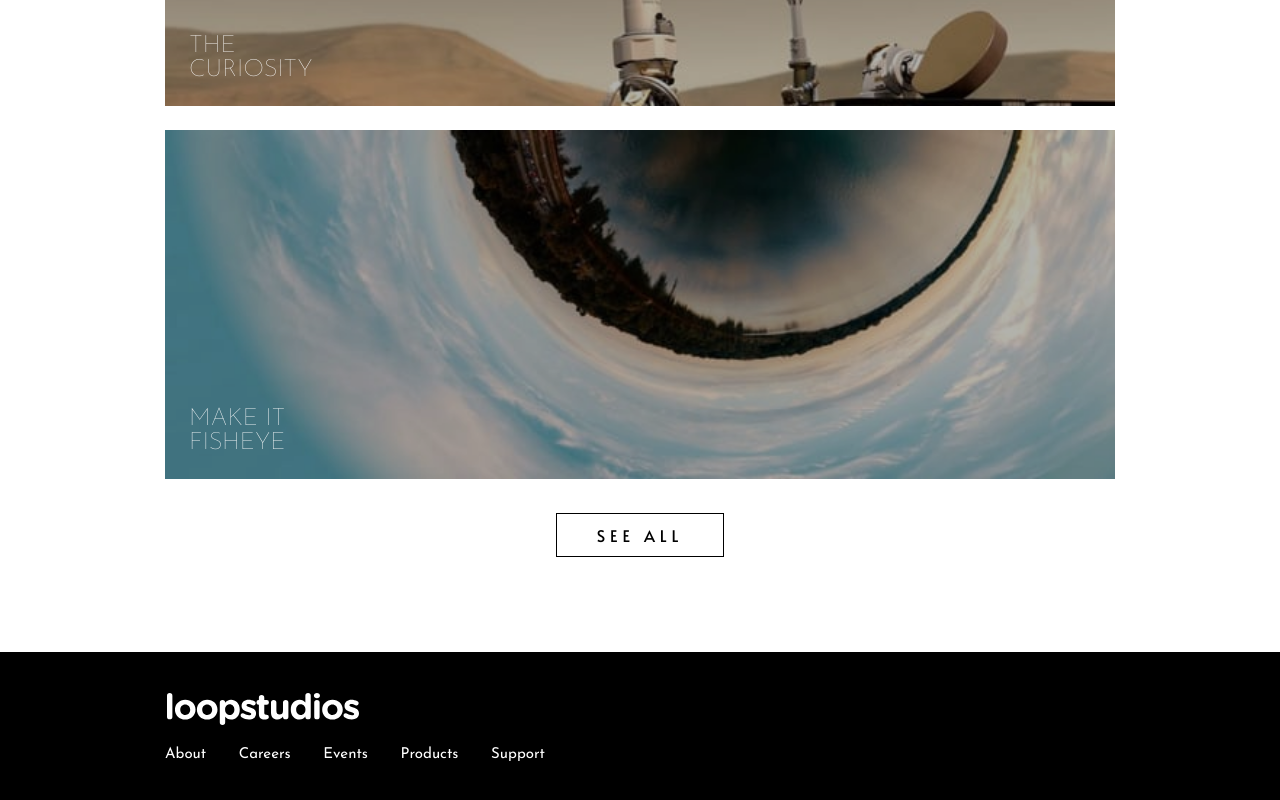
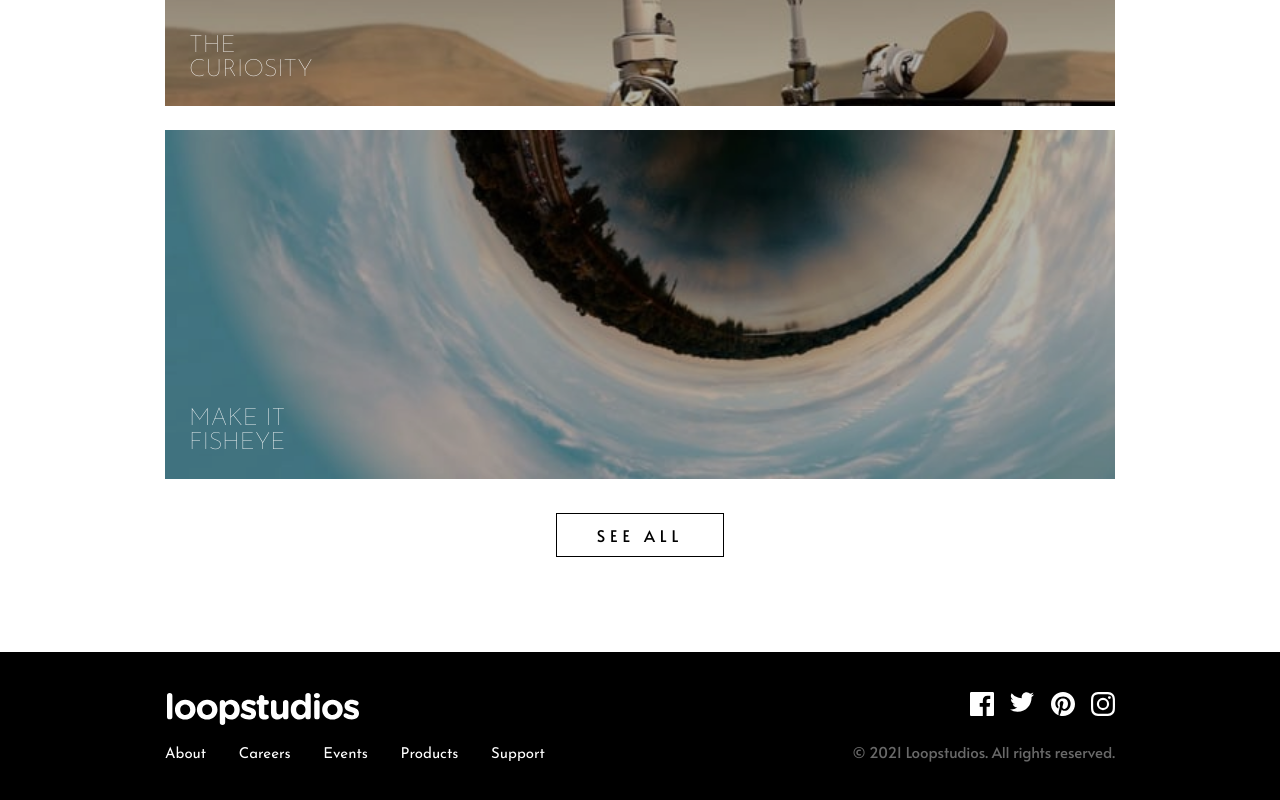
Before and after one commit to michaelrlai88/loopstudios-landing-page-main, a React (Create React App) app in the folder client/: page / in a window 1280 px wide. Shown: the part 4350-5150 px from the top of the page. Built offline with nearby package versions, Linux system fonts and the light colour scheme.

Commit message:
updated footer

```diff
--- a/client/src/components/Footer.js
+++ b/client/src/components/Footer.js
@@ -1,8 +1,14 @@
-import React from "react";
-import styled from "styled-components";
-import navLogo from "../images/logo.svg";
+import React, { useContext } from 'react';
+import styled from 'styled-components';
+import navLogo from '../images/logo.svg';
+import theme from '../theme';
+
+import { MenuContext } from '../context/MenuContext';
+
+const { white, black, darkGray, veryDarkGray } = theme;
 
 const Container = styled.div`
+  display: ${({ menuOpen }) => (menuOpen ? 'none' : 'block')};
   background-color: black;
   @media screen and (max-width: 767px) {
     height: 470px;
@@ -23,15 +29,18 @@
   @media screen and (min-width: 768px) {
     max-width: 1110px;
     margin: 0 auto;
+    display: flex;
+    justify-content: space-between;
   }
 `;
 
 const LogoNavContainer = styled.div`
-  margin-bottom: 45px;
+  @media screen and (max-width: 767px) {
+    margin-bottom: 50px;
+  }
   @media screen and (min-width: 768px) {
     height: 70px;
     width: 380px;
-    /* background-color: coral; */
     display: flex;
     flex-direction: column;
     justify-content: space-between;
@@ -57,7 +66,7 @@
 `;
 
 const Nav = styled.ul`
-  font-family: "Josefin Sans", sans-serif;
+  font-family: 'Josefin Sans', sans-serif;
 
   li {
     list-style-type: none;
@@ -70,7 +79,7 @@
   @media screen and (max-width: 767px) {
     text-align: center;
     li {
-      margin-bottom: 30px;
+      margin-bottom: 25px;
     }
   }
 
@@ -80,15 +89,38 @@
   } ;
 `;
 
-const SocialCopyrightsContainer = styled.div``;
+const SocialCopyrightsContainer = styled.div`
+  @media screen and (min-width: 768px) {
+    height: 70px;
+    width: 380px;
+    display: flex;
+    flex-direction: column;
+    justify-content: space-between;
+    align-items: flex-end;
+  }
+`;
 
-const Social = styled.div``;
+const Social = styled.div`
+  display: flex;
+  justify-content: space-between;
+  width: 145px;
+  @media screen and (max-width: 767px) {
+    margin: 0 auto;
+    margin-bottom: 22px;
+  }
+`;
 
-const Copyrights = styled.div``;
+const Copyrights = styled.div`
+  color: ${veryDarkGray};
+  @media screen and (max-width: 767px) {
+    text-align: center;
+  }
+`;
 
 const Footer = () => {
+  const { menuOpen } = useContext(MenuContext);
   return (
-    <Container>
+    <Container menuOpen={menuOpen}>
       <Contents>
         <LogoNavContainer>
           <Logo></Logo>
@@ -111,8 +143,45 @@
           </Nav>
         </LogoNavContainer>
         <SocialCopyrightsContainer>
-          <Social></Social>
-          <Copyrights></Copyrights>
+          <Social>
+            <a href=''>
+              <svg width='24' height='24' xmlns='http://www.w3.org/2000/svg'>
+                <path
+                  d='M22.675 0H1.325C.593 0 0 .593 0 1.325v21.351C0 23.407.593 24 1.325 24H12.82v-9.294H9.692v-3.622h3.128V8.413c0-3.1 1.893-4.788 4.659-4.788 1.325 0 2.463.099 2.795.143v3.24l-1.918.001c-1.504 0-1.795.715-1.795 1.763v2.313h3.587l-.467 3.622h-3.12V24h6.116c.73 0 1.323-.593 1.323-1.325V1.325C24 .593 23.407 0 22.675 0z'
+                  fill='#FFF'
+                  fill-rule='nonzero'
+                />
+              </svg>
+            </a>
+            <a href=''>
+              <svg width='24' height='20' xmlns='http://www.w3.org/2000/svg'>
+                <path
+                  d='M24 2.557a9.83 9.83 0 01-2.828.775A4.932 4.932 0 0023.337.608a9.864 9.864 0 01-3.127 1.195A4.916 4.916 0 0016.616.248c-3.179 0-5.515 2.966-4.797 6.045A13.978 13.978 0 011.671 1.149a4.93 4.93 0 001.523 6.574 4.903 4.903 0 01-2.229-.616c-.054 2.281 1.581 4.415 3.949 4.89a4.935 4.935 0 01-2.224.084 4.928 4.928 0 004.6 3.419A9.9 9.9 0 010 17.54a13.94 13.94 0 007.548 2.212c9.142 0 14.307-7.721 13.995-14.646A10.025 10.025 0 0024 2.557z'
+                  fill='#FFF'
+                  fill-rule='nonzero'
+                />
+              </svg>
+            </a>
+            <a href=''>
+              <svg width='24' height='24' xmlns='http://www.w3.org/2000/svg'>
+                <path
+                  d='M12 0C5.373 0 0 5.372 0 12c0 5.084 3.163 9.426 7.627 11.174-.105-.949-.2-2.405.042-3.441.218-.937 1.407-5.965 1.407-5.965s-.359-.719-.359-1.782c0-1.668.967-2.914 2.171-2.914 1.023 0 1.518.769 1.518 1.69 0 1.029-.655 2.568-.994 3.995-.283 1.194.599 2.169 1.777 2.169 2.133 0 3.772-2.249 3.772-5.495 0-2.873-2.064-4.882-5.012-4.882-3.414 0-5.418 2.561-5.418 5.207 0 1.031.397 2.138.893 2.738a.36.36 0 01.083.345l-.333 1.36c-.053.22-.174.267-.402.161-1.499-.698-2.436-2.889-2.436-4.649 0-3.785 2.75-7.262 7.929-7.262 4.163 0 7.398 2.967 7.398 6.931 0 4.136-2.607 7.464-6.227 7.464-1.216 0-2.359-.631-2.75-1.378l-.748 2.853c-.271 1.043-1.002 2.35-1.492 3.146C9.57 23.812 10.763 24 12 24c6.627 0 12-5.373 12-12 0-6.628-5.373-12-12-12z'
+                  fill='#FFF'
+                  fill-rule='nonzero'
+                />
+              </svg>
+            </a>
+            <a href=''>
+              <svg width='24' height='24' xmlns='http://www.w3.org/2000/svg'>
+                <path
+                  d='M12 2.163c3.204 0 3.584.012 4.85.07 3.252.148 4.771 1.691 4.919 4.919.058 1.265.069 1.645.069 4.849 0 3.205-.012 3.584-.069 4.849-.149 3.225-1.664 4.771-4.919 4.919-1.266.058-1.644.07-4.85.07-3.204 0-3.584-.012-4.849-.07-3.26-.149-4.771-1.699-4.919-4.92-.058-1.265-.07-1.644-.07-4.849 0-3.204.013-3.583.07-4.849.149-3.227 1.664-4.771 4.919-4.919 1.266-.057 1.645-.069 4.849-.069zM12 0C8.741 0 8.333.014 7.053.072 2.695.272.273 2.69.073 7.052.014 8.333 0 8.741 0 12c0 3.259.014 3.668.072 4.948.2 4.358 2.618 6.78 6.98 6.98C8.333 23.986 8.741 24 12 24c3.259 0 3.668-.014 4.948-.072 4.354-.2 6.782-2.618 6.979-6.98.059-1.28.073-1.689.073-4.948 0-3.259-.014-3.667-.072-4.947-.196-4.354-2.617-6.78-6.979-6.98C15.668.014 15.259 0 12 0zm0 5.838a6.162 6.162 0 100 12.324 6.162 6.162 0 000-12.324zM12 16a4 4 0 110-8 4 4 0 010 8zm6.406-11.845a1.44 1.44 0 100 2.881 1.44 1.44 0 000-2.881z'
+                  fill='#FFF'
+                  fill-rule='nonzero'
+                />
+              </svg>
+            </a>
+          </Social>
+          <Copyrights>© 2021 Loopstudios. All rights reserved.</Copyrights>
         </SocialCopyrightsContainer>
       </Contents>
     </Container>
--- a/client/src/components/Header.js
+++ b/client/src/components/Header.js
@@ -1,19 +1,19 @@
-import React, { useContext } from "react";
-import styled from "styled-components";
-import heroImageDesktop from "../images/desktop/image-hero.jpg";
-import heroImageMobile from "../images/mobile/image-hero.jpg";
-import navLogo from "../images/logo.svg";
+import React, { useContext } from 'react';
+import styled from 'styled-components';
+import heroImageDesktop from '../images/desktop/image-hero.jpg';
+import heroImageMobile from '../images/mobile/image-hero.jpg';
+import navLogo from '../images/logo.svg';
 
-import theme from "../theme";
+import theme from '../theme';
 
-import { MenuContext } from "../context/MenuContext";
+import { MenuContext } from '../context/MenuContext';
 
 const { white, black, darkGray, veryDarkGray } = theme;
 
 const HeaderContainer = styled.div`
   width: 100vw;
   height: 100%;
-  height: ${(props) => (props.menuOpen ? "0" : "650px")};
+  height: ${(props) => (props.menuOpen ? '0' : '650px')};
 `;
 
 const Hero = styled.div`
@@ -62,24 +62,27 @@
     display: flex;
     justify-content: space-between;
     align-items: center;
-    z-index: 1;
-    /*     position: ${({ menuOpen }) => (menuOpen ? "fixed" : "none")};
-    width: ${({ menuOpen }) => (menuOpen ? "100vw" : "initial")};
-    left: ${({ menuOpen }) => (menuOpen ? "0" : "initial")}; */
+    z-index: 3;
+    /*     position: ${({ menuOpen }) =>
+      menuOpen
+        ? 'fixed'
+        : 'none'}; // experimenting different ways of writing this here and below
+    width: ${({ menuOpen }) => (menuOpen ? '100vw' : 'initial')};
+    left: ${({ menuOpen }) => (menuOpen ? '0' : 'initial')}; */
 
     /*     ${({ menuOpen }) => {
       switch (menuOpen) {
         case true:
-          return "position: fixed; width: 100vw; left: 0;";
+          return 'position: fixed; width: 100vw; left: 0;';
         default:
-          return "position: none; width: initial; left: initial;";
+          return 'position: none; width: initial; left: initial;';
       }
     }} */
 
     ${({ menuOpen }) =>
       menuOpen
-        ? "position: fixed; width: 100vw; left: 0;"
-        : "position: none; width: initial; left: initial;"}
+        ? 'position: fixed; width: 100vw; left: 0;'
+        : 'position: none; width: initial; left: initial;'}
   }
 `;
 
@@ -91,7 +94,7 @@
     height: 25px;
     width: 160px;
     background-size: 145px auto;
-    margin-left: ${(props) => (props.menuOpen ? "24px" : "initial")};
+    margin-left: ${(props) => (props.menuOpen ? '24px' : 'initial')};
   }
   @media screen and (min-width: 768px) {
     height: 35px;
@@ -103,7 +106,7 @@
 const Burger = styled.button`
   background: transparent;
   border: none;
-  margin-right: ${(props) => (props.menuOpen ? "24px" : "initial")};
+  margin-right: ${(props) => (props.menuOpen ? '24px' : 'initial')};
 
   :hover {
     cursor: pointer;
@@ -122,19 +125,19 @@
     color: white;
   }
   @media screen and (max-width: 767px) {
-    display: ${(props) => (props.menuOpen ? "flex" : "none")};
+    display: ${(props) => (props.menuOpen ? 'flex' : 'none')};
     height: 100vh;
     width: 100vw;
     background-color: black;
     position: fixed;
     top: 0;
     left: 0;
-    z-index: 0;
+    z-index: 2;
     flex-direction: column;
     justify-content: center;
     padding-left: 24px;
     font-weight: 400;
-    font-family: "Josefin Sans", sans-serif;
+    font-family: 'Josefin Sans', sans-serif;
     font-size: 24px;
     font-weight: 100;
 
@@ -151,9 +154,10 @@
 `;
 
 const HeroText = styled.div`
+  display: ${({ menuOpen }) => (menuOpen ? 'none' : 'block')};
   color: white;
   text-transform: uppercase;
-  font-family: "Josefin Sans", sans-serif;
+  font-family: 'Josefin Sans', sans-serif;
   font-weight: 100;
   font-size: 40px;
   padding: 22px;
@@ -178,7 +182,7 @@
     <HeaderContainer menuOpen={menuOpen}>
       <Hero>
         <Content>
-          <Nav menuOpen={menuOpen}>
+          <Nav>
             <NavBar menuOpen={menuOpen}>
               <NavLogo menuOpen={menuOpen}></NavLogo>
               <Burger onClick={openMenu} menuOpen={menuOpen}>
@@ -207,7 +211,9 @@
               </li>
             </NavMenu>
           </Nav>
-          <HeroText>Immersive experiences that deliver</HeroText>
+          <HeroText menuOpen={menuOpen}>
+            Immersive experiences that deliver
+          </HeroText>
         </Content>
       </Hero>
     </HeaderContainer>
```
Also changed, not shown: client/src/components/Main.js (+28 -28 lines), 6 other files (tests, documents, lock files or other folders).
